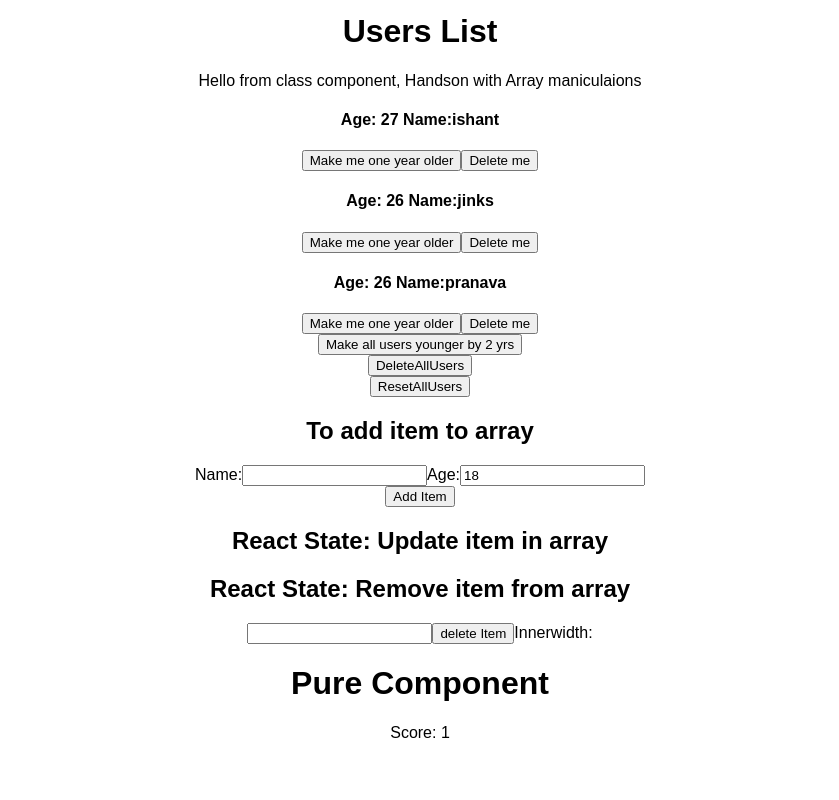
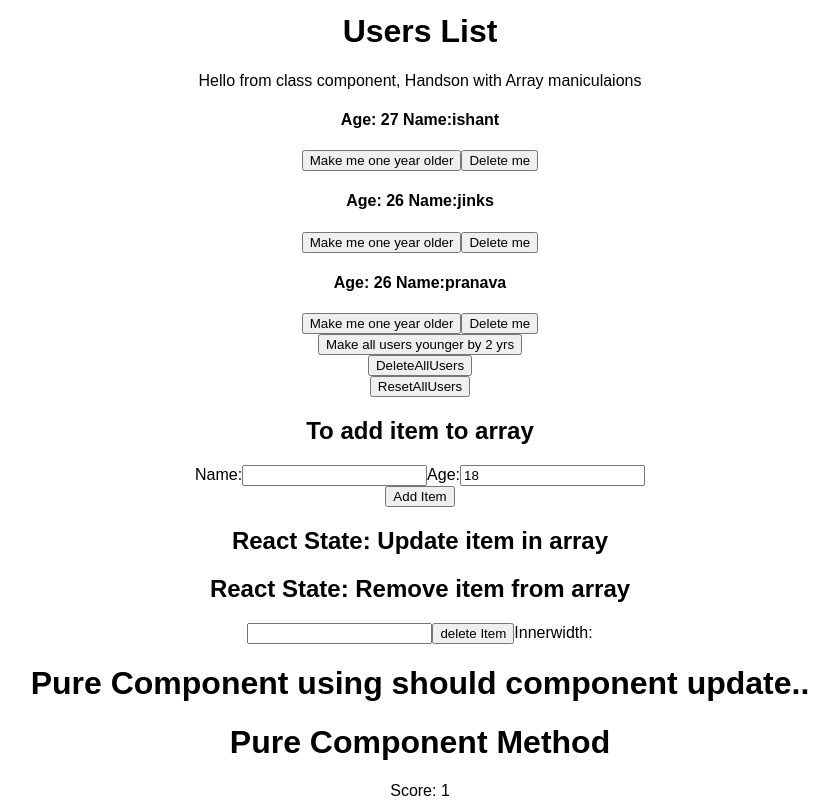
Before and after one commit to IshantL/react-app-pract, a React (Create React App) app: page / in a window 1280 px wide. Shown: the part 463-1263 px from the top of the page, without its empty margins (220-1059 px from the left). Before the commit the page ends 1205 px from the top, so only its background shows below. Built offline with nearby package versions, Linux system fonts and the light colour scheme.

Commit message:
using PureComponent

```diff
--- a/src/App.js
+++ b/src/App.js
@@ -5,6 +5,7 @@ import Parent from './Parent';
 import Number from './Number';
 import './App.css';
 import ParentPure from './pureComponent/parent';
+import PureComponent from './pureComponent/pureComponentMethod';
 
 function Hello(props){
   return (<div>Hello {props.name}</div>)
@@ -54,8 +55,9 @@ class App extends Component {
        <Hello name={this.state.name}/>
        <Users title="Users List"/>
        Innerwidth: {this.state.innerWidth}
-       <h1>Pure Component</h1>
-       <ParentPure/>
+       <h1>Pure Component using should component update..</h1>
+       <h1>Pure Component Method</h1>
+       <PureComponent/>
       </div>
     );
   }
--- a/src/pureComponent/parent.js
+++ b/src/pureComponent/parent.js
@@ -22,7 +22,7 @@ function Score(props){
           //example football game score:
            setInterval(()=>{
             this.setState(()=>{
-              return{val:1}
+              return{val:Math.floor(Math.random()*10)}
             })
           },2000)
         }
--- /dev/null
+++ b/src/pureComponent/pureComponentMethod.js
@@ -0,0 +1,57 @@
+import React,{Component, PureComponent} from 'react';
+
+function Score(props){
+    return (<div>Score: {props.val}</div>)
+  }
+
+  class PureComponentMethod extends PureComponent {
+    constructor(props){
+      console.log("PureComponentMethod-Constructor");
+      super(props);
+      this.state={
+        val:1
+      }
+    }
+
+        componentWillMount(){
+          console.log("PureComponentMethod- comonenet will mount -pure Comp");
+
+        }
+        componentDidMount(){
+          console.log("PureComponentMethod- component did mount-pure Comp");
+          //example football game score:
+           setInterval(()=>{
+            this.setState(()=>{
+              return{val:1}
+            })
+          },2000)
+        }
+        /* shouldComponentUpdate(nextProps,nextState){
+          console.log("PureComponentMethod-should component update")
+          //here  I am checking the state
+          //console.log('nextState',nextState);
+         // console.log('currentState',this.state);
+          //console.log('nextProps',nextProps)
+         // return (this.state.val === nextState.val? false:true);
+         return true;
+        } */
+        componentWillUpdate(){
+          console.log("PureComponentMethod component will update-pureComp");
+        }
+        componentDidUpdate(prevProps,prevState){
+          console.log("PureComponentMethod component did Update-pureCOmp");
+        }
+    render() {
+      console.log("PureComponentMethod render");
+      return (
+        <div >
+         <Score val={this.state.val}/>
+        </div>
+      );
+    }
+  }
+
+
+
+
+  export default PureComponentMethod;
```
